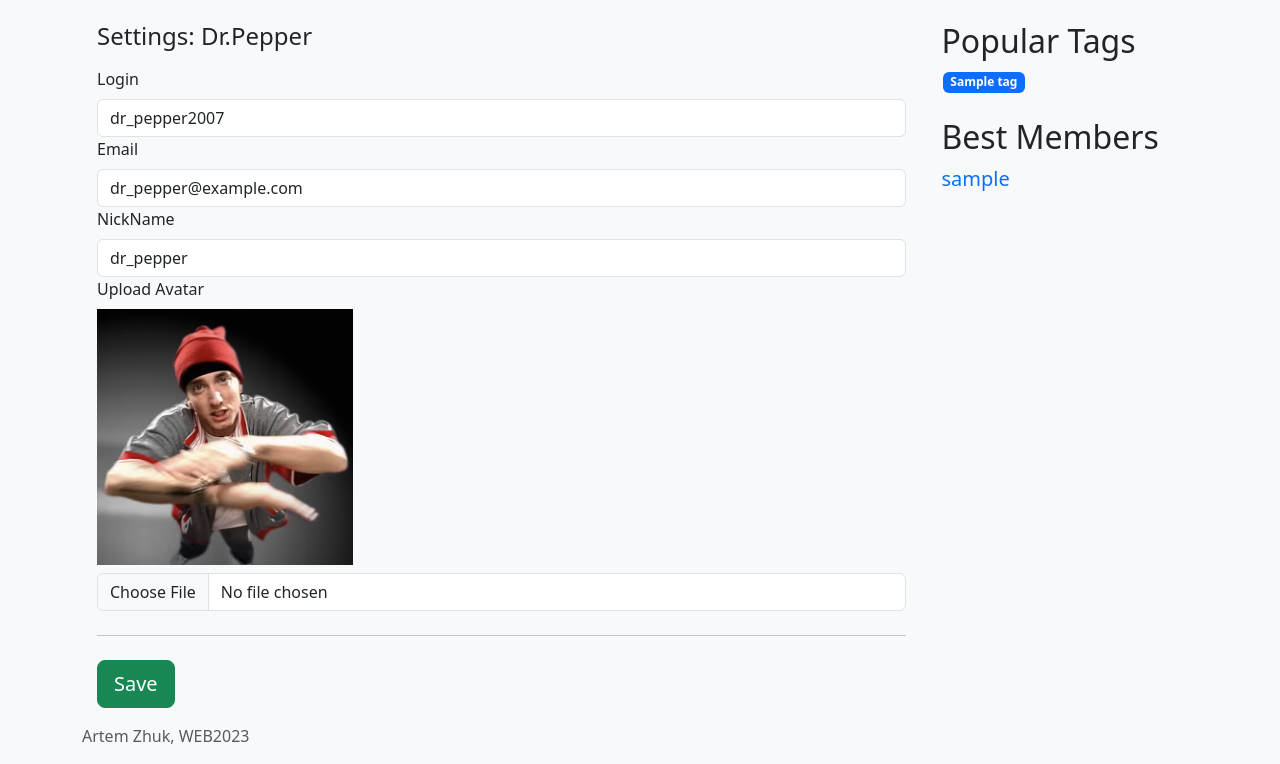
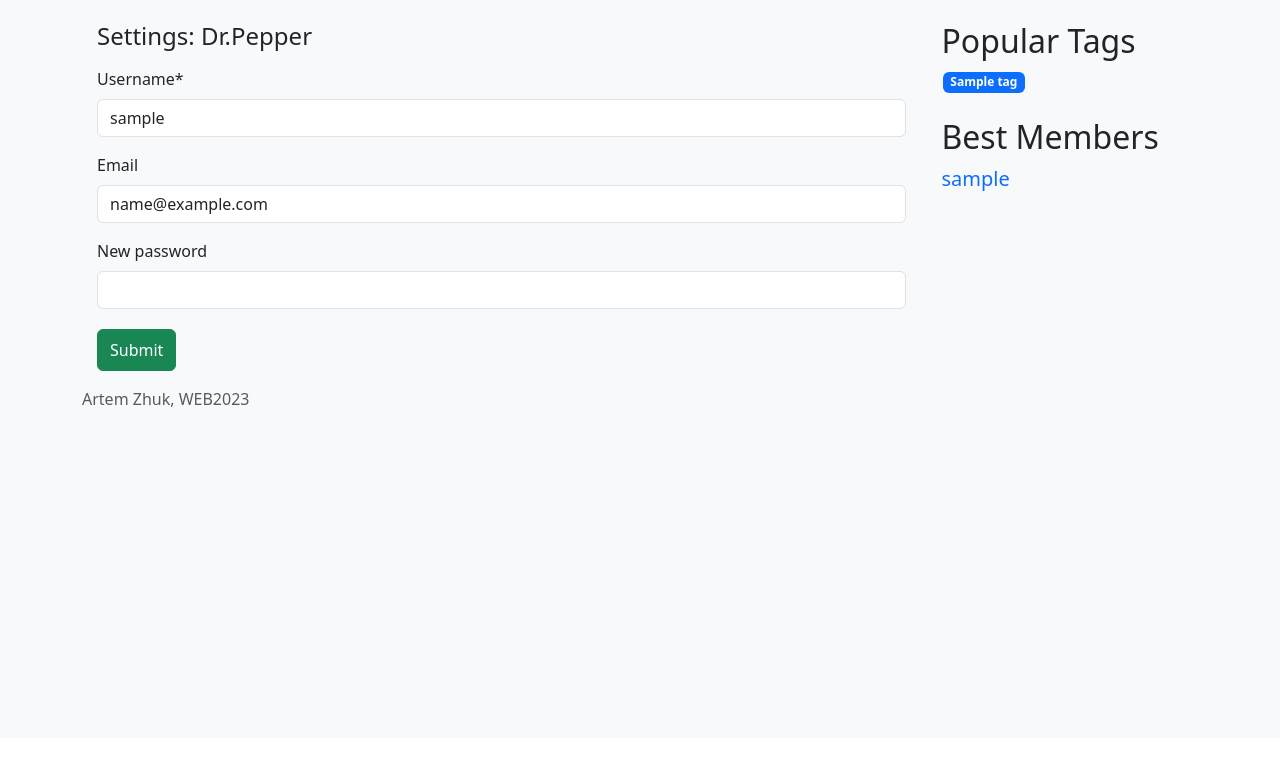
Before and after one commit to artmzhuk/TP-Web-QA, a Django app: page /settings in a window 1280 px wide. Shown: the part 62-826 px from the top of the page. After the commit the page ends 469 px from the top, so only its background shows below. Run offline with Django 4.2, Linux system fonts and the light colour scheme; a user stored in the database is signed in; tables that the repository leaves empty hold one stand-in row (values such as "Sample post"); some libraries are stand-ins or nearby versions.

Commit message:
added settings form

```diff
--- a/app/forms.py
+++ b/app/forms.py
@@ -56,3 +56,60 @@ class RegisterForm(forms.ModelForm):
             Field('avatar'),
             Submit('submit', 'Submit', css_class='btn btn-success py-2 mt-1')
         )
+
+
+class UserSettingsForm(forms.Form):
+    username = forms.CharField(label='Username')
+    email = forms.CharField(label='Email', required=False)
+    password = forms.CharField(min_length=3, widget=forms.PasswordInput, label='New password', required=False)
+
+    # class Meta:
+    #     model = User
+    #     fields = ['username', 'email', 'password']
+
+    def __init__(self, *args, **kwargs):
+        self.request = kwargs.pop('request', None)
+        super().__init__(*args, **kwargs)
+        self.helper = FormHelper()
+        self.helper.layout = Layout(
+            Field('username'),
+            Field('email'),
+            Field('password'),
+            Submit('submit', 'Submit', css_class='btn btn-success py-2 mt-1')
+        )
+
+    def clean_username(self):
+        # print(self.request.user.username)
+        # print(self.cleaned_data['username'])
+        # print(self.cleaned_data['username'] != self.request.user.username)
+        if self.cleaned_data['username'] != self.request.user.username and User.objects.filter(
+                username=self.cleaned_data['username']).exists():
+            raise ValidationError("Username is occupied")
+        return self.cleaned_data['username']
+
+    def clean_email(self):
+        if self.cleaned_data['email'] != self.request.user.email and User.objects.filter(
+                username=self.cleaned_data['email']).exists():
+            raise ValidationError("Email is occupied")
+        return self.cleaned_data['email']
+
+    def clean_password(self):
+        if self.cleaned_data['password'] != '' and len(self.cleaned_data['password']) < 3:
+            raise ValidationError("New password is too short (minimum 3 characters)")
+        return self.cleaned_data['password']
+
+    def save(self, **kwargs):
+        profile = kwargs.pop('profile')
+        print(profile)
+        if profile is not None:
+            print(profile.user.username != self.cleaned_data['username'])
+            if profile.user.username != self.cleaned_data['username']:
+                profile.user.username = self.cleaned_data['username']
+            if profile.user.email != self.cleaned_data['email']:
+                profile.user.email = self.cleaned_data['email']
+            if self.cleaned_data['password'] != '':
+                profile.user.set_password(self.cleaned_data['password'])
+            profile.user.save()
+            profile.save()
+
+# TODO: добавить адеватную валидацию поля username, email, добавить картинки
--- a/app/views.py
+++ b/app/views.py
@@ -4,7 +4,7 @@ from django.contrib.auth import authenticate, login, logout
 from django.contrib.auth.decorators import login_required
 from django.urls import reverse
 from app.models import Question, Tag, Profile
-from app.forms import LoginForm, RegisterForm
+from app.forms import LoginForm, RegisterForm, UserSettingsForm
 
 
 def paginate(request, objects, per_page=15):
@@ -13,7 +13,7 @@ def paginate(request, objects, per_page=15):
     try:
         page_obj = paginator.page(page)
         page_range = paginator.get_elided_page_range(page, on_each_side=1)
-    except InvalidPage as e:
+    except InvalidPage:
         page = 1
         page_obj = paginator.page(page)
         page_range = paginator.get_elided_page_range(page, on_each_side=1)
@@ -70,9 +70,9 @@ def tag(request, tag_id):
 def login_view(request):
     print(request.GET)
     print(request.POST)
-    if request.method == 'GET':
+    if request.method != 'POST':
         login_form = LoginForm()
-    if request.method == 'POST':
+    else:
         login_form = LoginForm(request.POST)
         if login_form.is_valid():
             user = authenticate(request, **login_form.cleaned_data)
@@ -87,9 +87,9 @@ def login_view(request):
 
 
 def signup(request):
-    if request.method == 'GET':
+    if request.method != 'POST':
         user_form = RegisterForm()
-    if request.method == 'POST':
+    else:
         user_form = RegisterForm(request.POST)
         if user_form.is_valid():
             user_form.save()
@@ -107,5 +107,18 @@ def logout_view(request):
     return redirect(request.GET.get('continue', reverse(index)))
 
 
+@login_required(redirect_field_name='continue')
 def settings(request):
-    return render(request, 'settings.html', {'stats': get_stats(request)})
+    profile = Profile.objects.get(user=request.user)
+    if request.method != 'POST':
+        settings_form = UserSettingsForm(request=request,
+                                         initial={"username": profile.user.username, 'email': profile.user.email})
+    else:
+        settings_form = UserSettingsForm(request.POST, request=request,
+                                         initial={"username": profile.user.username, 'email': profile.user.email})
+        if settings_form.is_valid():
+            settings_form.save(profile=profile)
+
+            return redirect(reverse(settings))
+            # return render(request, 'settings.html', {'form': new_form, 'stats': get_stats(request)})
+    return render(request, 'settings.html', {'form': settings_form, 'stats': get_stats(request)})
--- a/templates/settings.html
+++ b/templates/settings.html
@@ -1,57 +1,12 @@
 {% extends 'layouts/base.html' %}
 {% load static %}
+{% load crispy_forms_tags %}
+
 {% block title %}User Settings{% endblock %}
 
 {% block content %}
 <div class="row">
     <h4 class="mb-3">Settings: Dr.Pepper</h4>
-    <form class="needs-validation" novalidate="">
-        <div class="row g-3">
-            <div class="col-12">
-                <label for="login" class="form-label">Login</label>
-                <input type="text" class="form-control" id="login" value="dr_pepper2007"
-                       placeholder="Username" spellcheck="false"
-                       required="">
-                <div class="invalid-feedback">
-                    Valid login is required.
-                </div>
-            </div>
-        </div>
-
-        <div class="col-12">
-            <label for="email" class="form-label">Email<span
-                    class="text-body-secondary"></span></label>
-            <input type="email" class="form-control" id="email" value="dr_pepper@example.com"
-                   placeholder="Email" spellcheck="false">
-            <div class="invalid-feedback">
-                Please enter a valid email address.
-            </div>
-        </div>
-
-        <div class="col-12">
-            <label for="nickname" class="form-label">NickName</label>
-            <div class="input-group has-validation">
-                <input type="text" class="form-control" id="nickname" value="dr_pepper"
-                       placeholder="Nickname" spellcheck="false"
-                       required="">
-                <div class="invalid-feedback">
-                    Your username is required.
-                </div>
-            </div>
-        </div>
-
-        <div class="col-12">
-            <label for="ava" class="form-label ">Upload Avatar</label>
-            <div class="mb-2">
-                <img src="{% static 'assets/img/eminem-ava.png'%}" width="256" height="256"
-                     alt="User Avatar">
-            </div>
-            <input type="file" accept="image/png, image/jpeg" class="form-control" id="ava">
-        </div>
-
-        <hr class="my-4">
-
-        <button class="btn btn-success btn-lg" type="submit">Save</button>
-    </form>
+    {% crispy form%}
 </div>
 {% endblock %}
```
